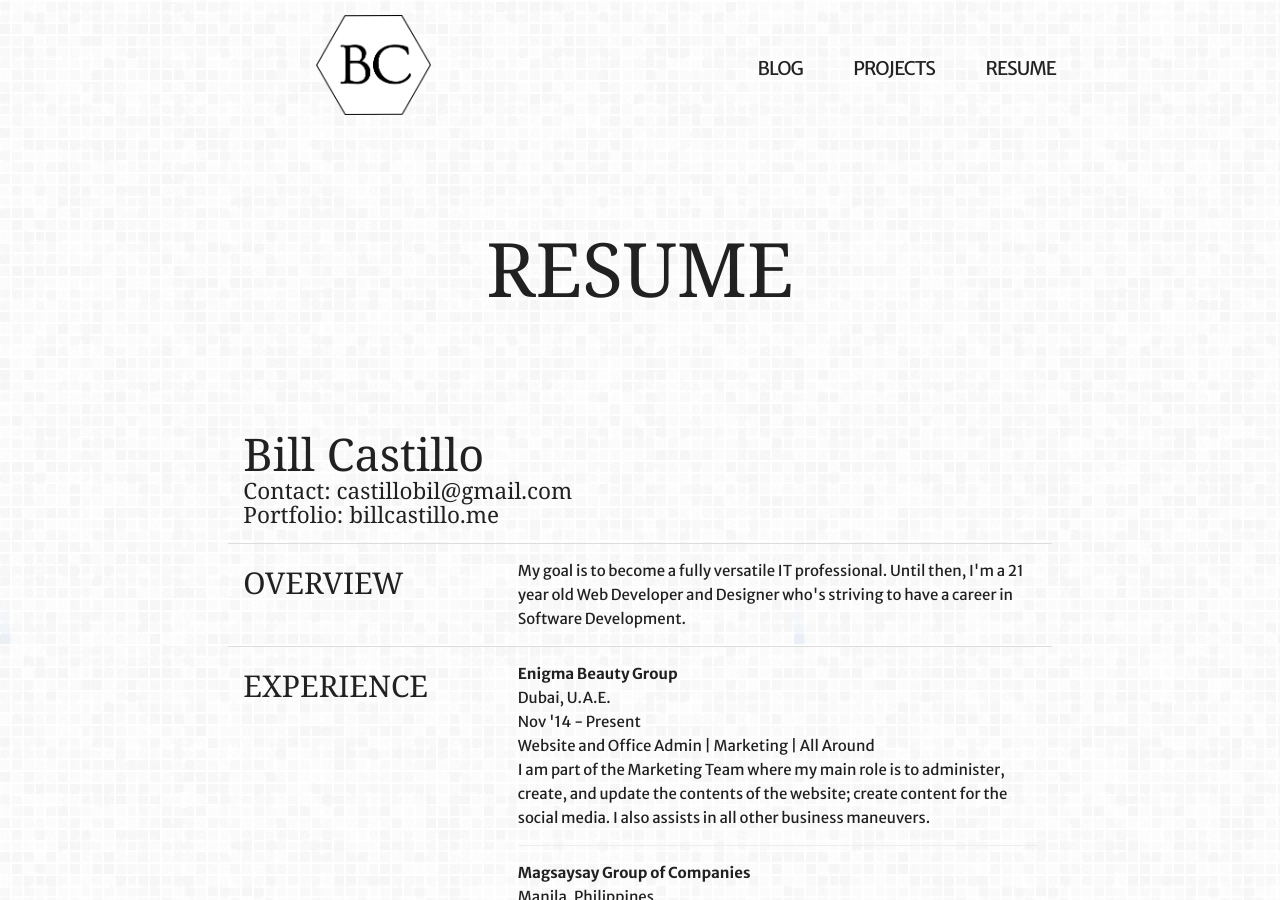
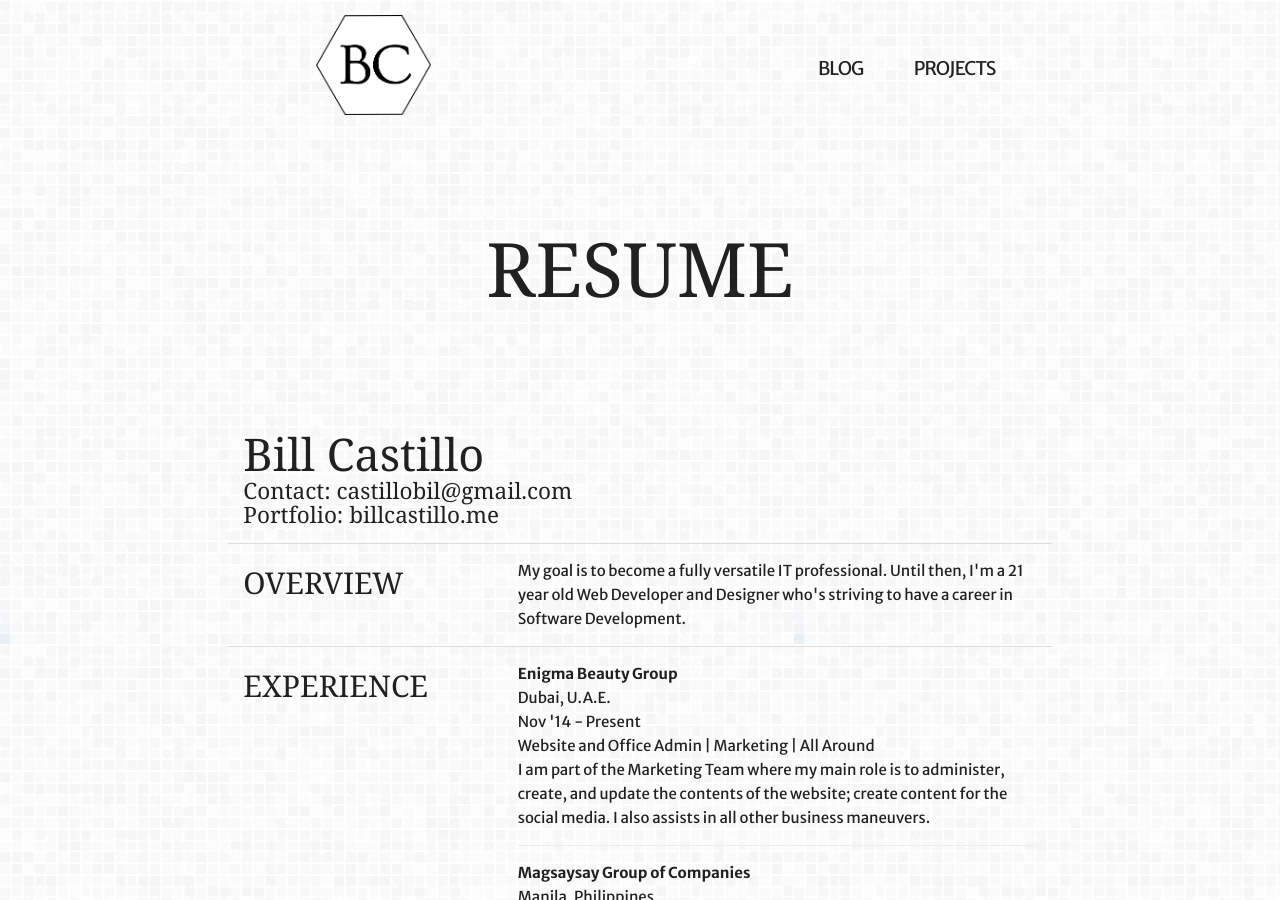
Before and after one commit to billcastillo/billcastillo.github.io, a Jekyll site: the page built from old-files/resume.html, in a window 1280 px wide and 900 px high. Built offline with Jekyll 4.4.1, drawn with Linux system fonts in a browser that asks for light colours; some web fonts are replaced.

Commit message:
removed resume

```diff
--- a/_data/menu.yml
+++ b/_data/menu.yml
@@ -3,6 +3,3 @@
 
 - text: Projects
   url: /projects/
-
-- text: Resume
-  url: /resume/
--- a/_includes/header.html
+++ b/_includes/header.html
@@ -8,7 +8,11 @@
           <img src="{{site.baseurl}}/assets/logo.png" alt="bc">
         </a>
       </div>
-
+      <nav class="col-xs-12 col-md-6">
+        <a class="page-link" href="{{ p.url }}/blog">Blog</a>
+        <a class="page-link" href="{{ p.url }}/projects">Projects</a>
+      </nav>
+      <!--
       <nav class="col-xs-12 col-md-6">
         {% for p in site.pages %}
           {% if p.menu == 'main' %}
@@ -17,7 +21,7 @@
         {% endfor %}
       </nav>
 
-      <!--
+
       <nav class="col-xs-12 col-md-6">
           {% for my_page in site.pages %}
             {% if my_page.title %}
```
Also changed, not shown: old-files/resume.html (renamed from resume.html).
